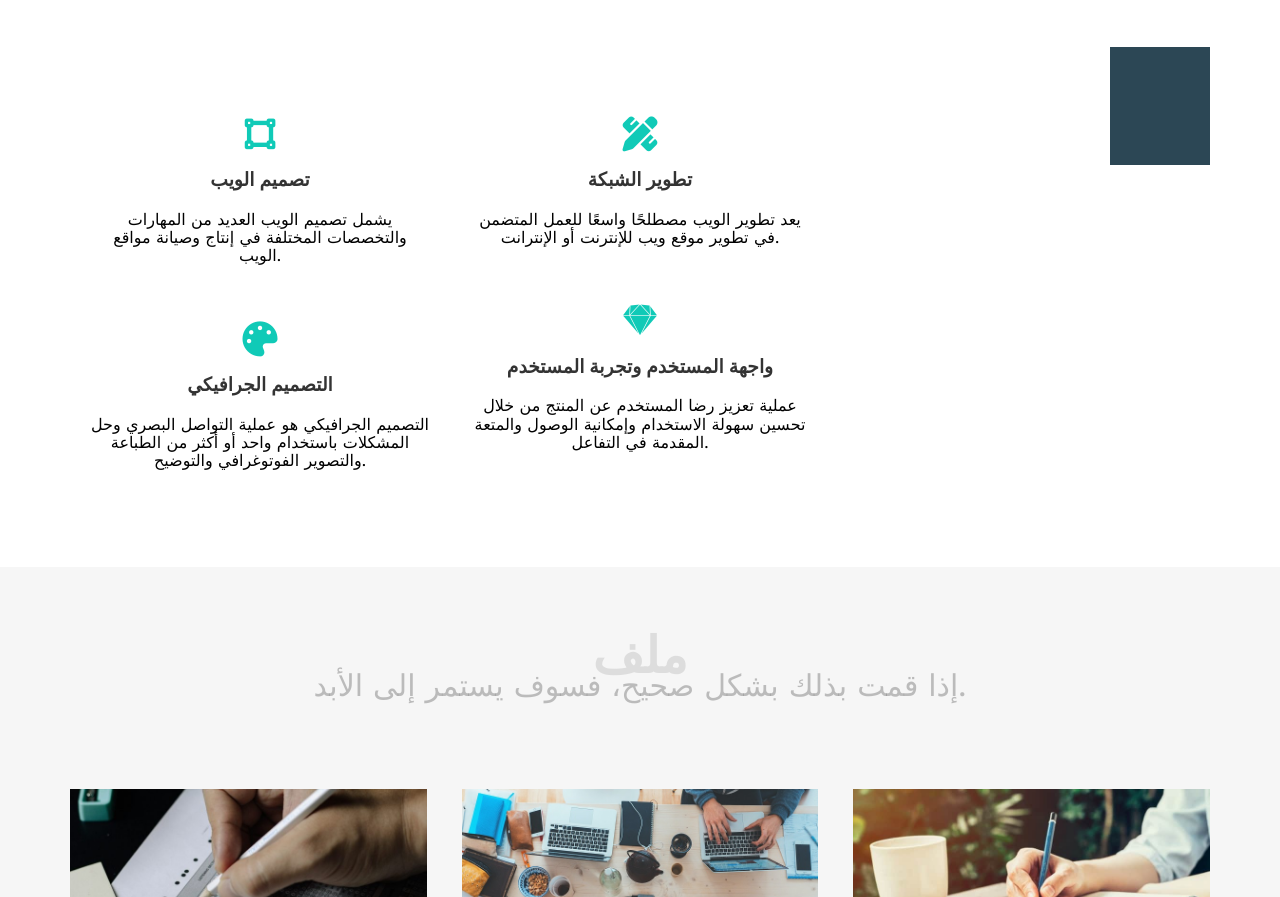
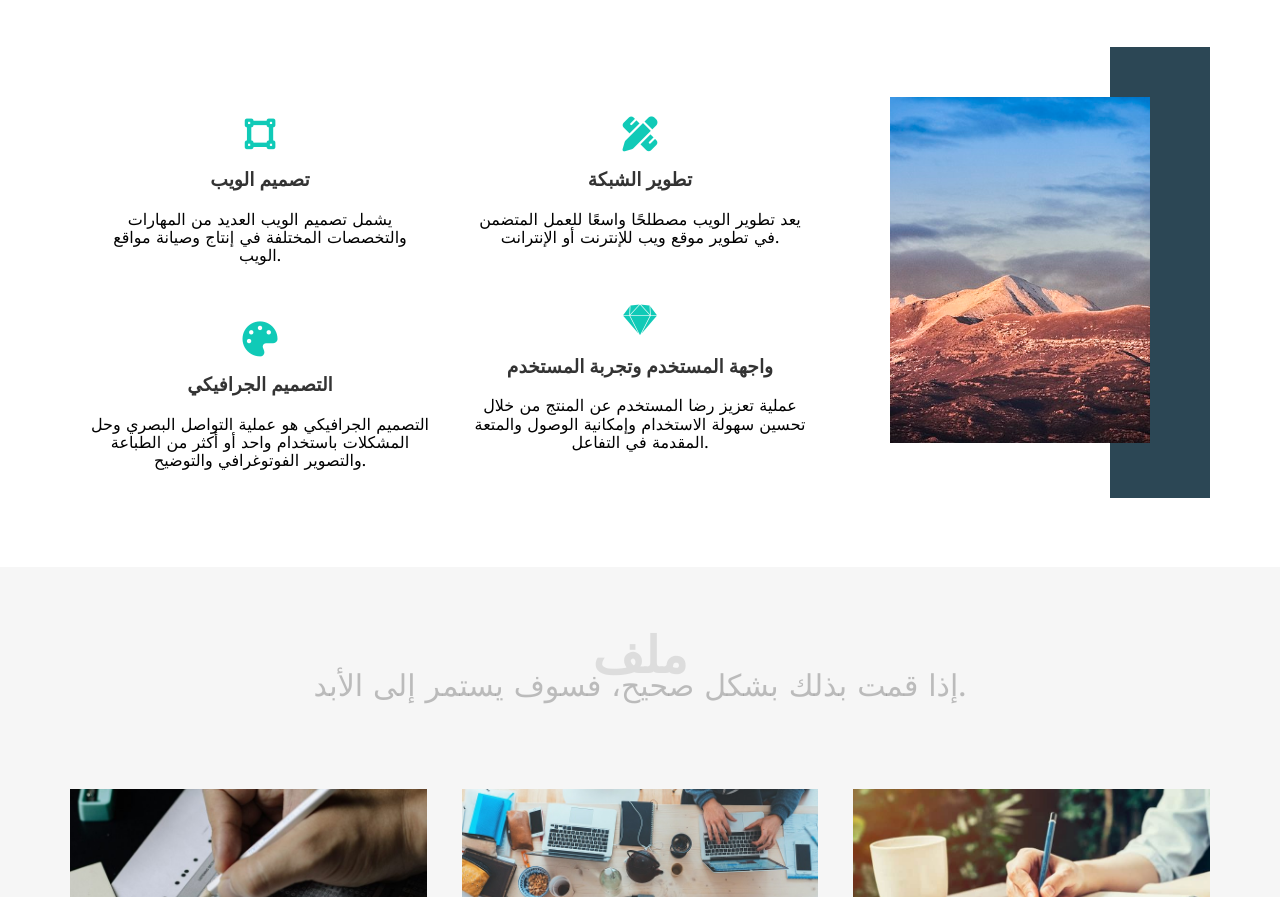
Before and after one commit to mohamedo-ohany/my_first_project, a plain HTML site: page index.html in a window 1280 px wide. Shown: the part 1256-2153 px from the top of the page. Drawn offline with nearby package versions, Linux system fonts and the light colour scheme.

Commit message:
Update index.html

```diff
--- a/index.html
+++ b/index.html
@@ -109,7 +109,7 @@
                 </div>
                 <div class="lcol">
                     <div class="simage image-column">
-                        <img decoding="async" src="/images/services(1).jpg" alt="" />
+                        <img decoding="async" src="images/services (1).jpg" alt="" />
                     </div>
                 </div>
             </div>
```
